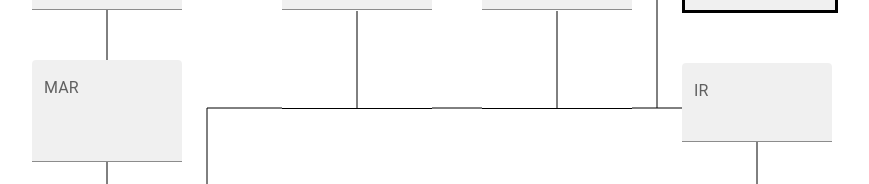
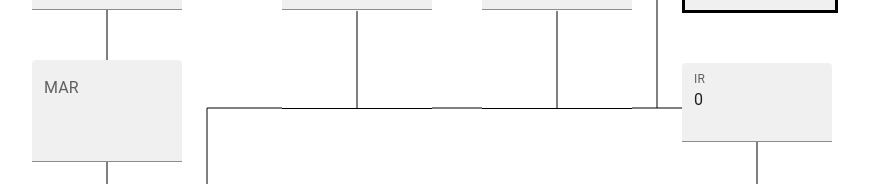
Before and after one commit to vatsalyasagraya/novatech, a React (Create React App) app: page / in a window 1280 px wide. Shown: the part 140-324 px from the top of the page, without its empty margins (183-1052 px from the left). Built offline with nearby package versions, Linux system fonts and the light colour scheme.

Commit message:
New commit

```diff
--- a/src/App.js
+++ b/src/App.js
@@ -1,5 +1,5 @@
 import React from "react";
-import FlowChart from "./components/FlowChart";
+import FlowChart from "./components/FlowChart.js";
 function App() {
   return (
     <div>
--- a/src/components/FlowChart.js
+++ b/src/components/FlowChart.js
@@ -7,6 +7,7 @@ import "./flowchart.css"
 function FlowChart() {
     const refA=useRef("null");
     const refB=useRef("null");
+    const refIr=useRef("null");
     const refRAM=useRef("null");
 
     const [a, setA] = useState("");
@@ -19,12 +20,13 @@ function FlowChart() {
         const decimalA = parseInt(refA.current.value, 2);
         const decimalB = parseInt(refB.current.value, 2);
         let command=a.split("\n")[i].split(" ")[0];
+        refIr.current.value=command;
         switch (command)
         {
             case "MVI":
                 let num=Number(a.split("\n")[i].split(" ")[1]);
-                console.log(num);
                 refA.current.value=num;
+
                 break;
             case "MOV":
                 if(a.split("\n")[i].split(" ")[1]=="B,A")
@@ -111,7 +113,7 @@ function FlowChart() {
             <div className='grid'>
                 <div className='alu'>ALU</div>
                 <svg width="200" height="50"></svg>
-                <TextField id="outlined-basic" multiline rows={2}label="IR" variant="filled" className='ir' style = {{width: 150}}/>
+                <TextField id="outlined-read-only-input" multiline rows={2}label="IR" variant="filled" className='ir' inputRef={refIr} style = {{width: 150}} InputProps={{readOnly: true,}} defaultValue="0"/>
                 <svg width="200" height="70"><line x1="75" y1="0" x2="75" y2="100" stroke="black"/></svg>
                 <TextField id="outlined-basic" multiline rows={3}label="ROM" variant="filled" className='rom' style = {{width: 150}}/>
             </div>
```
